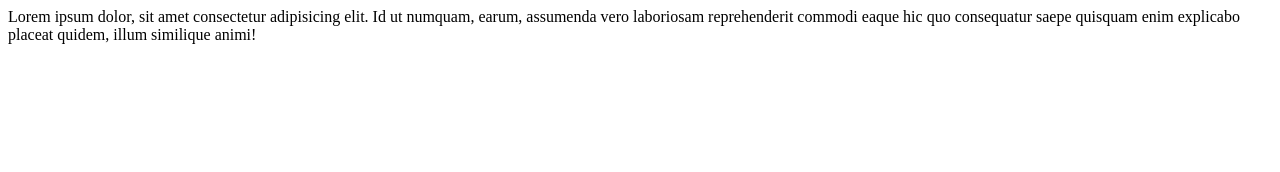
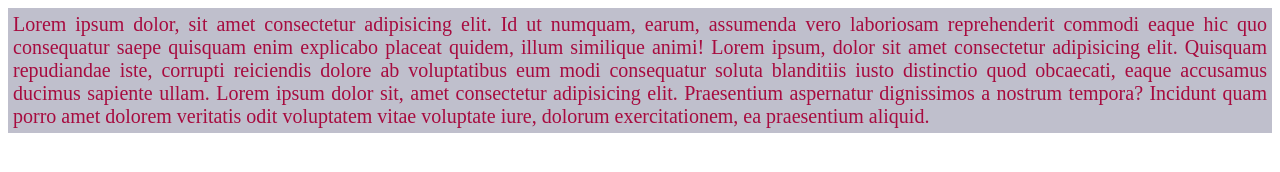
Before and after one commit to AmitDorle/ICP-4.0-Practice, a plain HTML site: page day 13/index.html in a window 1280 px wide. Drawn offline with Linux system fonts and the light colour scheme.

Commit message:
text-align added

```diff
--- a/day 13/index.html
+++ b/day 13/index.html
@@ -4,7 +4,14 @@
 <head>
     <title>Document</title>
     <style>
-
+        .para-div {
+            background-color: rgb(191, 191, 204);
+            font-size: 20px;
+            color: rgb(167, 11, 63);
+            padding: 5px;
+            text-align: justify;
+            /* text-align: center/left/right/justify; */
+        }
     </style>
 </head>
 
@@ -13,6 +20,12 @@
         Lorem ipsum dolor, sit amet consectetur adipisicing elit. Id ut numquam, earum, assumenda vero laboriosam
         reprehenderit commodi eaque hic quo consequatur saepe quisquam enim explicabo placeat quidem, illum similique
         animi!
+        Lorem ipsum, dolor sit amet consectetur adipisicing elit. Quisquam repudiandae iste, corrupti reiciendis dolore
+        ab voluptatibus eum modi consequatur soluta blanditiis iusto distinctio quod obcaecati, eaque accusamus ducimus
+        sapiente ullam.
+        Lorem ipsum dolor sit, amet consectetur adipisicing elit. Praesentium aspernatur dignissimos a nostrum tempora?
+        Incidunt quam porro amet dolorem veritatis odit voluptatem vitae voluptate iure, dolorum exercitationem, ea
+        praesentium aliquid.
     </div>
 </body>
 
```
